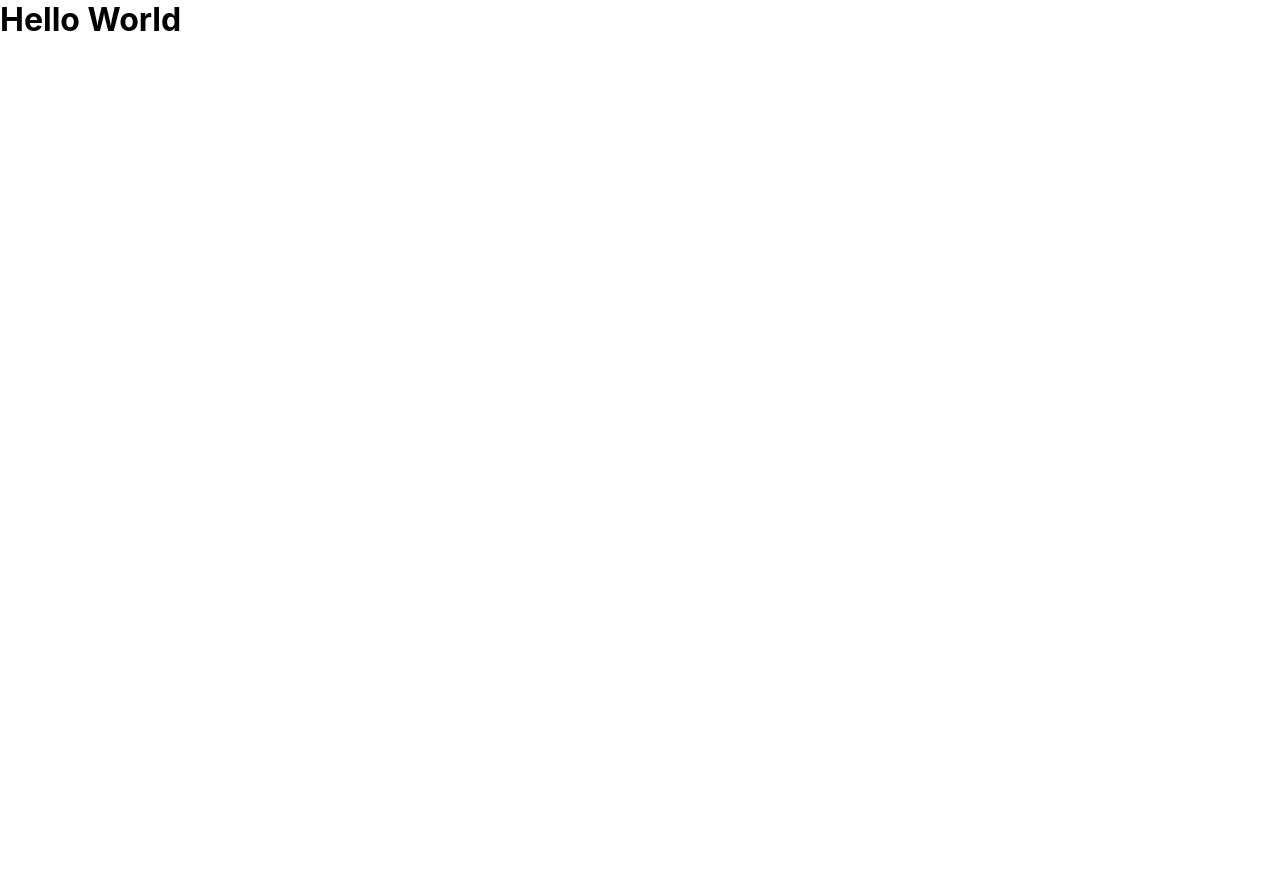
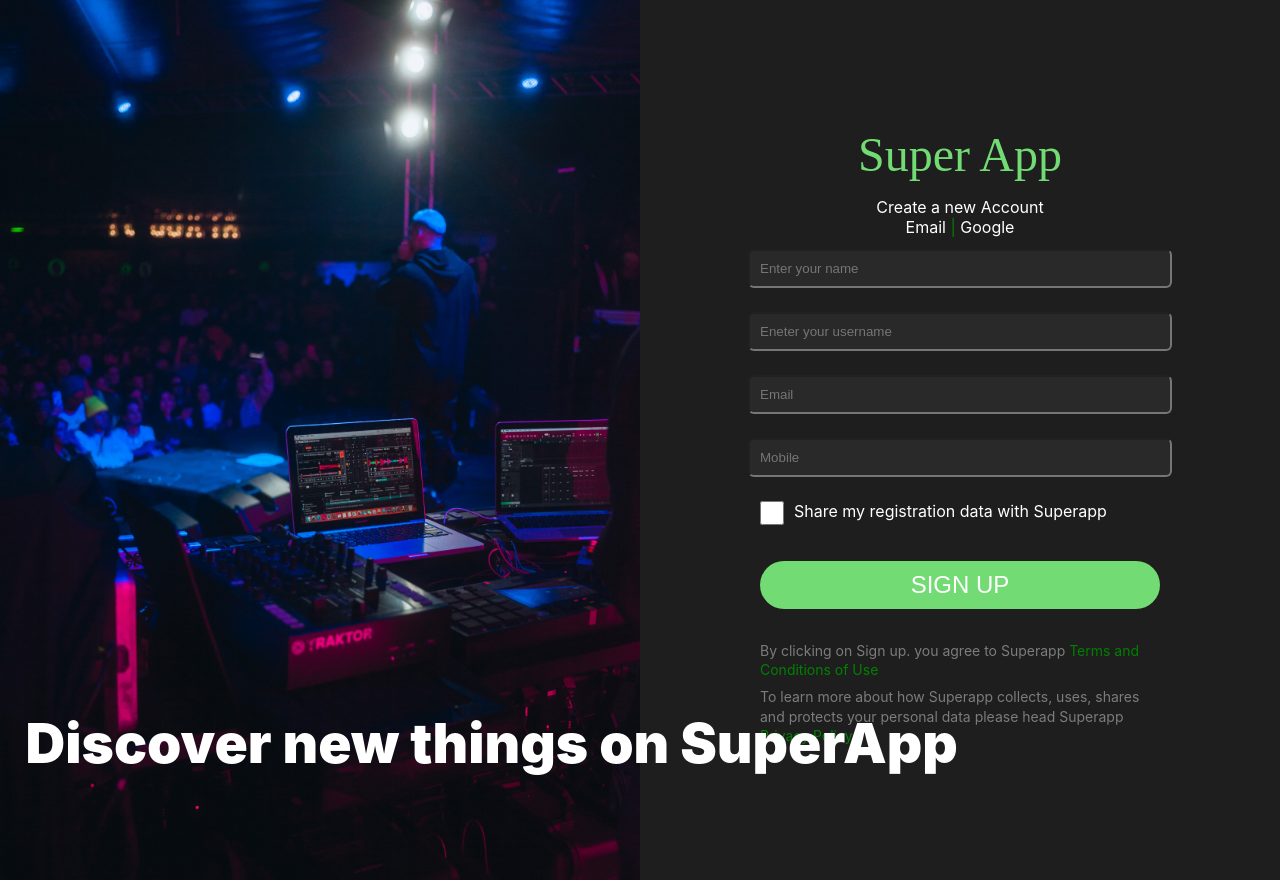
Before and after one commit to Soumava-221B/Superapp, a React (Create React App) app: page /register in a window 1280 px wide. Before the commit the page ends 800 px from the top, so only its background shows below. Built offline with nearby package versions, Linux system fonts and the light colour scheme; the HTML template or start-up script is replaced by a standard one.

Commit message:
Registration page styling

```diff
--- a/src/App.js
+++ b/src/App.js
@@ -1,8 +1,13 @@
+import { BrowserRouter, Routes, Route } from "react-router-dom";
+import RegisterPage from "./component/Register/Register"
+
 function App() {
   return (
-    <div>
-      <h1>Hello World</h1>
-    </div>
+    <BrowserRouter>
+      <Routes>
+        <Route path="/register"element={<RegisterPage />}/>
+      </Routes>
+    </BrowserRouter>
   );
 }
 
--- a/src/component/Button/Button.js
+++ b/src/component/Button/Button.js
@@ -1,7 +1,10 @@
 import React from 'react'
 
-export default function Button() {
+export default function Button(props) {
+  console.log(props);
   return (
-    <div>Button</div>
+    <button type='submit' onClick={(e) => props.onClick(e)}>
+      SIGN UP
+    </button>
   )
 }
--- a/src/component/Button/Button.module.css
+++ b/src/component/Button/Button.module.css
@@ -0,0 +1,17 @@
+button {
+    width: 90%;
+    max-width: 400px;
+    margin: 24px auto;
+    border-radius: 24px;
+    padding: 10px 12px;
+    color: white;
+    background-color: #72db73;
+    border: none;
+    font-size: 1.5rem;
+    cursor: pointer;
+    transition: background-color 0.3s;
+}
+
+button:hover {
+    background-color: #5cb85c;
+}
--- a/src/component/Register/Register.js
+++ b/src/component/Register/Register.js
@@ -73,7 +73,7 @@ export default function Register() {
         <div className={styles.bottom}>
           <p>Discover new things on SuperApp</p>
         </div>
-        <img src={coverImage} alt='cover image of music'/>
+        <img src={coverImage} alt="cover image of music" />
       </div>
       <div className={styles.body}>
         <p className={styles.super}>Super App</p>
--- a/src/component/Register/Register.module.css
+++ b/src/component/Register/Register.module.css
@@ -1,3 +1,145 @@
-* {
+.container {
+    display: flex;
+}
 
+img {
+    width: 50vw;
+    display: block;
+    height: 110vh;
 }
+
+.top {
+    position: absolute;
+    display: flex;
+    top: 4vh;
+    left: 2vw;
+    gap: 40px;
+    color: white;
+    align-items: center;
+}
+
+.top p {
+    font-size: larger;
+    font-weight: 600;
+}
+
+.top button {
+    padding: 12px 32px;
+    background: #72DB73;
+    border-radius: 33px;
+    color: white;
+    box-shadow: none;
+    border: none;
+}
+
+.bottom {
+    position: absolute;
+    bottom: 3vh;
+    left: 2vw;
+    color: white;
+    font-size: 55px;
+    font-weight: 900;
+    max-width: 550vw;
+}
+
+.body {
+    background: #1e1e1e;
+    color: white;
+    text-align: center;
+    display: flex;
+    flex-direction: column;
+    justify-content: center;
+}
+
+.body .super {
+    color: #72db73;
+    font-size: 3rem;
+    margin-bottom: 15px;
+}
+
+.super {
+    font-family: "Single Day", cursive;
+}
+
+form input {
+    margin: 12px auto;
+    padding: 10px;
+    width: 90%;
+    max-width: 400px;
+    background-color: #292929;
+    border-radius: 6px;
+    color: white;
+    outline: none;
+    transition: border 0.3s;
+    outline: none;
+}
+
+form input:focus {
+    border-color: #72db73;
+}
+
+form .error {
+    color: red;
+    font-size: 14px;
+    width: 90%;
+    max-width: 400px;
+    margin: -10px auto 8px;
+    text-align: left;
+    margin-top: 2px;
+}
+
+form label {
+    display: flex;
+    flex-direction: row;
+    justify-content: start;
+    gap: 10px;
+    width: 90%;
+    max-width: 400px;
+    margin: 12px auto;
+    text-align: left;
+}
+
+form label input[type="checkbox"] {
+    margin: 0;
+    width: 24px;
+    height: 24px;
+}
+
+form button {
+    width: 90%;
+    max-width: 400px;
+    margin: 24px auto;
+    border-radius: 24px;
+    padding: 10px 12px;
+    color: white;
+    background-color: #72DB73;
+    border: none;
+    font-size: 1.5rem;
+    cursor: pointer;
+    transition: background-color 0.3s;
+}
+
+form button:hover {
+    background-color: #5cb85c;
+}
+
+.footer p {
+    font-size: 14px;
+    color: #7c7c7c;
+    width: 90%;
+    max-width: 400px;
+    margin: 8px auto;
+    text-align: left;
+    line-height: 1.2rem;
+}
+
+.footer span {
+    color: #72DB73;
+    cursor: pointer;
+}
+
+@media (max-width: 768px) {
+    .body {
+        padding: 2vw;
+    }
+}
```
